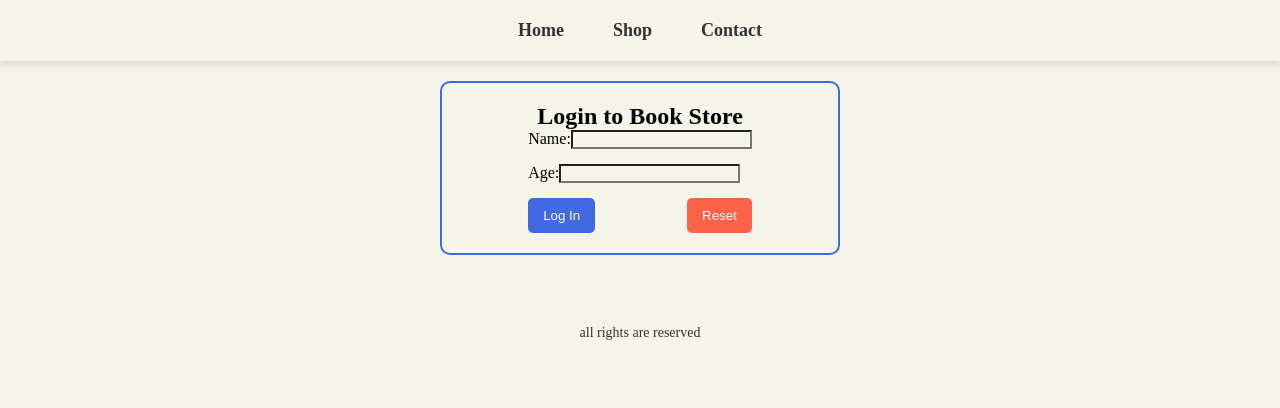
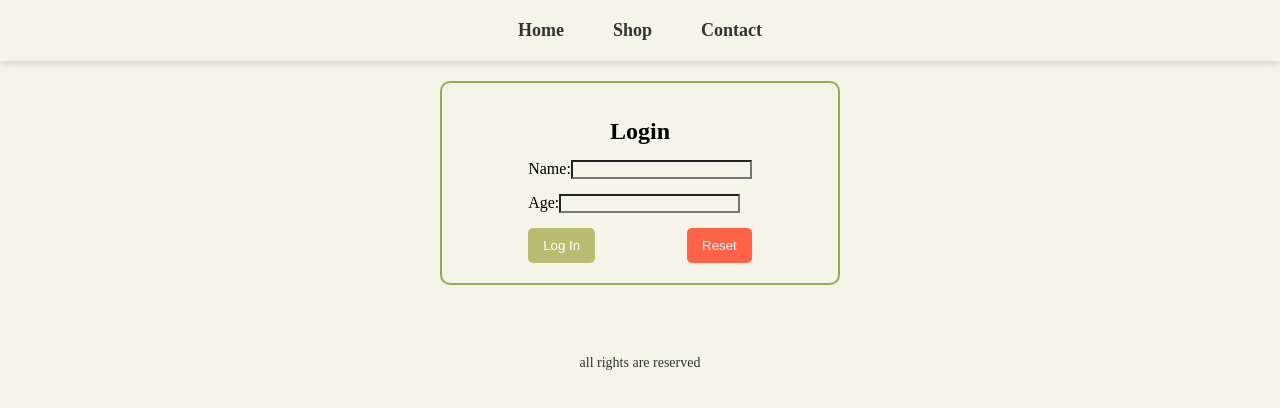
Before and after one commit to neslihannsrm/react-assigment1, a React (Vite) app in the folder gallery-project/: page /contact in a window 1280 px wide. Shown: the top 408 px of the page. Built offline with nearby package versions, Linux system fonts and the light colour scheme.

Commit message:
made color changes

```diff
--- a/gallery-project/src/Pages/Contact.jsx
+++ b/gallery-project/src/Pages/Contact.jsx
@@ -24,7 +24,7 @@ function Contact() {
 
   return (
     <div className="form-container">
-      <h2>Login to Book Store</h2>
+      <h2 className='login-title'>Login </h2>
       <form onSubmit={handleSubmit}>
         <div className="input-container">
           <label htmlFor="name">Name:</label>
--- a/gallery-project/src/index.css
+++ b/gallery-project/src/index.css
@@ -19,7 +19,7 @@ body {
 .home-btn {
   font-size: 2rem;
   padding: 15px 25px;
-  background-color: #4169e1;
+  background-color: #bbbb71;
   color: white;
   border: none;
   border-radius: 5px;
@@ -83,7 +83,7 @@ body {
 }
 
 .nav-item:hover {
-  color: #4169e1;
+  color: #bbbb71;
   background-color: rgba(65, 105, 225, 0.1);
   transform: scale(1.05);
 }
@@ -103,7 +103,7 @@ body {
 
 /* Book Item Styling */
 .books {
-  border: 1px solid #4169e1;
+  border: 1px solid #bbbb71;
   border-radius: 10px;
   box-shadow: 5px 5px 5px black;
   padding: 20px;
@@ -129,7 +129,7 @@ body {
 
 .books .price {
   font-family: Arial, sans-serif;
-  color: #4169e1;
+  color: #bbbb71;
   font-weight: bold;
   font-size: 1.1rem;
   margin-top: 10px;
@@ -203,14 +203,16 @@ body {
   display: flex;
   flex-direction: column;
   align-items: center;
-  border: 2px solid #4169e1;
+  border: 2px solid #96a954;
   padding: 20px;
   border-radius: 10px;
   max-width: 400px;
   margin: 20px auto;
   background-color: #f4f4e8;
 }
-
+.login-title {
+  padding: 15px;
+}
 .input-container {
   margin-bottom: 15px;
 }
@@ -230,7 +232,7 @@ body {
 }
 
 .submit-button {
-  background-color: #4169e1;
+  background-color: #bbbb71;
   color: white;
   padding: 10px 15px;
   border: none;
```
